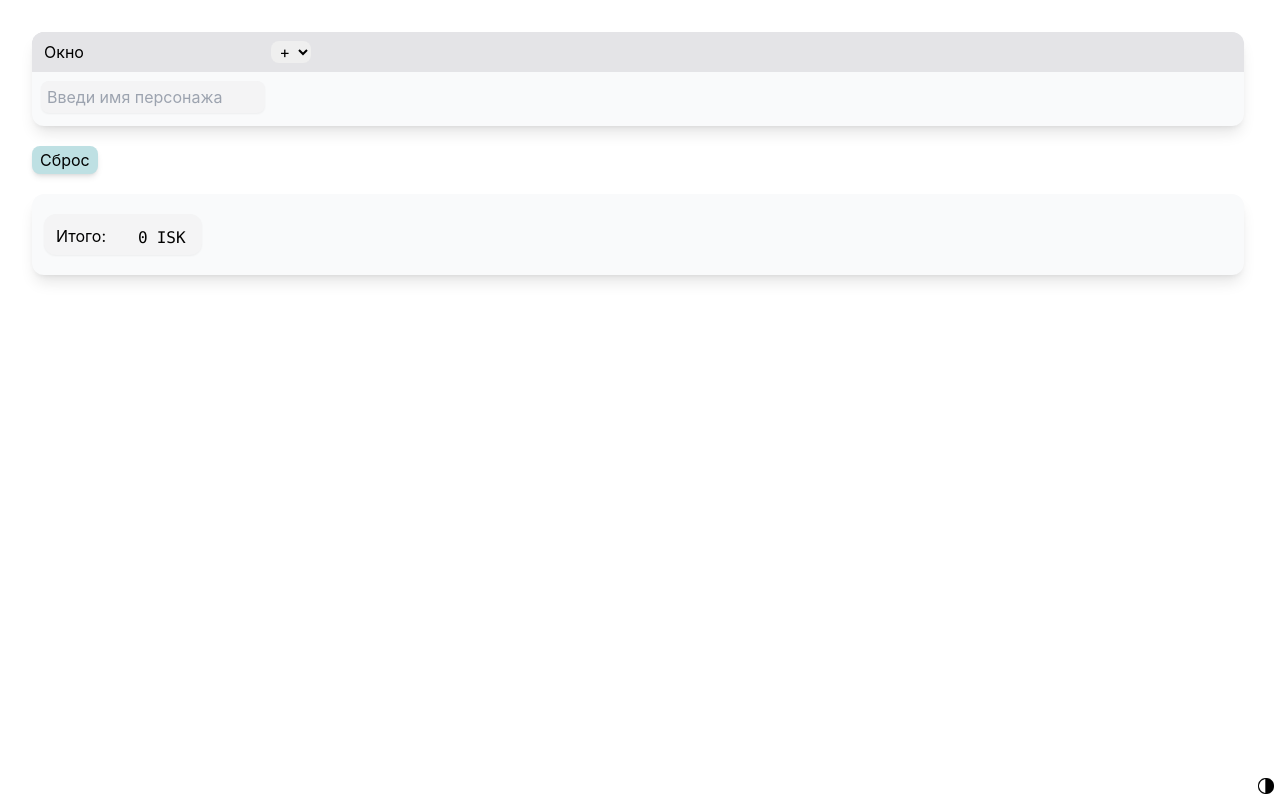
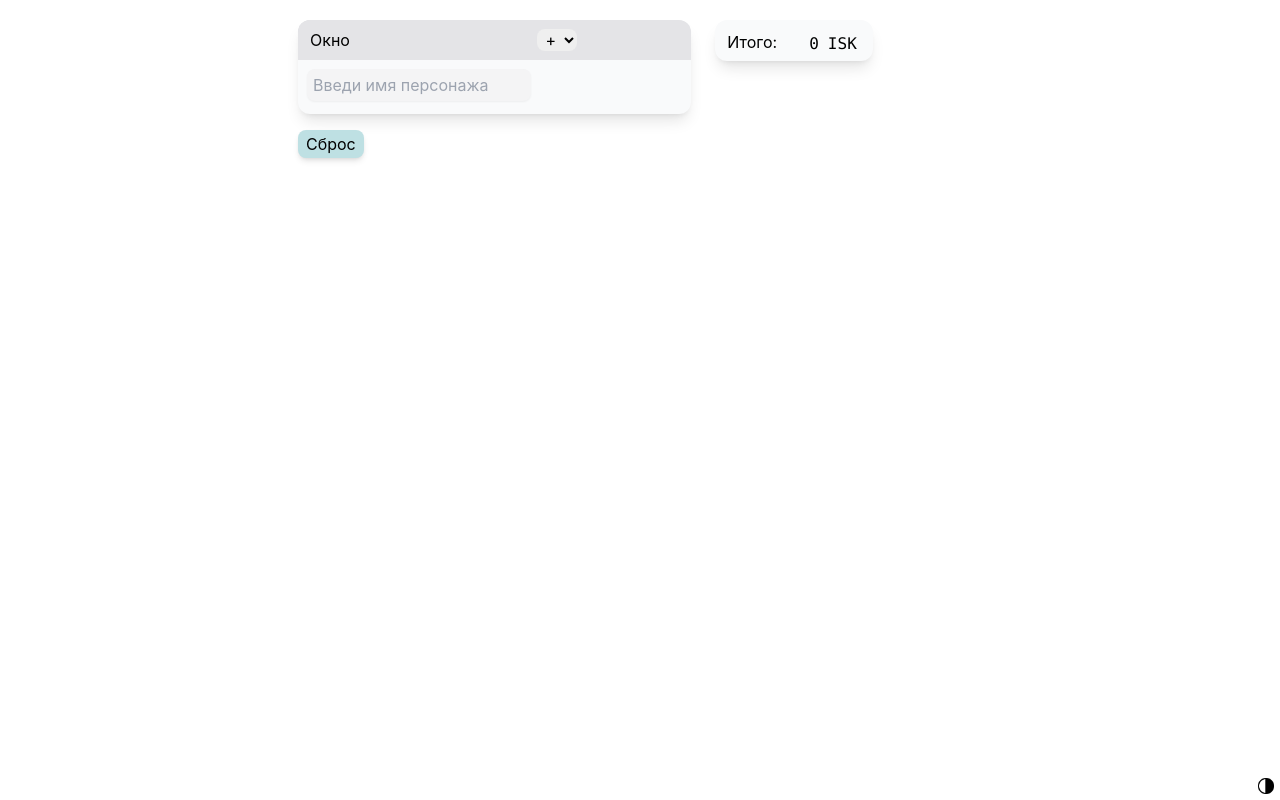
Before and after one commit to alpha02x/crabber, a React (Vite) app: page / in a window 1280 px wide. Built offline with nearby package versions, Linux system fonts and the light colour scheme.

Commit message:
move to grid layout

```diff
--- a/src/App.tsx
+++ b/src/App.tsx
@@ -5,6 +5,7 @@ import TableColumn from "./models/TableColumn";
 import AnomalyDefinitons from "./definitions/AnomalyDefinitons";
 import { Calculator } from "./components/Calculator";
 import { AppStateManagementContext } from "./AppStateManagementContext";
+import ResetButton from "./components/ResetButton";
 
 type AppState = {
 	darkTheme: boolean;
@@ -171,12 +172,14 @@ export class App extends React.Component {
 				}
 			)}>
 				<div className={"min-h-screen" + (this.isDarkTheme() ? " dark" : "")}>
-					<div className="p-3 min-h-screen w-full bg-white dark:bg-zinc-700">
+					<div className="w-full min-h-screen bg-white dark:bg-zinc-700">
+						<div className="grid grid-cols-1 lg:grid-cols-[auto_auto] grid-rows-[repeat(auto,_4)] lg:grid-rows-[repeat(auto,_3)] gap-y-4 gap-x-6 p-2 pb-8 lg:pt-5 max-w-[1920px] lg:min-w-[700px] lg:w-fit mx-auto">
 							<AnomaliesTable
 								tableColumns={this.state.tableState.tableColumns}
 								chars={this.state.tableState.chars}
 								precheckedChars={this.state.tableState.precheckedChars}
 							/>
+							<ResetButton />
 							<Calculator
 								tableColumns={this.state.tableState.tableColumns}
 								chars={this.state.tableState.chars}
@@ -184,6 +187,7 @@ export class App extends React.Component {
 							<DarkModeButton
 								darkTheme={this.isDarkTheme()}
 							/>
+						</div>
 					</div>
 				</div>
 			</AppStateManagementContext.Provider>
--- a/src/components/AnomaliesTable.tsx
+++ b/src/components/AnomaliesTable.tsx
@@ -5,7 +5,6 @@ import { AnomalyAdditionControl } from "./AnomaliesTable/AnomalyAdditionControl"
 import TableColumn from "../models/TableColumn";
 import { ColumnHeading } from "./AnomaliesTable/ColumnHeading/ColumnHeading";
 import { CharName } from "./AnomaliesTable/CharName";
-import ResetButton from "./AnomaliesTable/ResetButton";
 import { AppStateManagementContext } from "../AppStateManagementContext";
 
 type AnomaliesTableProps = {
@@ -20,8 +19,7 @@ export class AnomaliesTable extends React.Component<AnomaliesTableProps> {
 
 	render() {
 		return (
-			[
-				<div className='overflow-x-auto overflow-y-visible mt-5 ml-2 mr-3 sm:ml-5 sm:mr-6 2xl:ml-72 2xl:mr-72 shadow-lg rounded-xl bg-[#f9fafb] dark:bg-zinc-600'>
+			<div className='col-start-1 col-end-2 row-start-1 row-end-2 overflow-x-auto overflow-y-visible shadow-lg rounded-xl bg-[#f9fafb] dark:bg-zinc-600'>
 				<table className="pt-2 mb-2 px-3 w-full">
 					<tbody>
 						<tr className="bg-zinc-200 dark:bg-zinc-500">
@@ -82,9 +80,7 @@ export class AnomaliesTable extends React.Component<AnomaliesTableProps> {
 						</tr>
 					</tbody>
 				</table>
-				</div>,
-				<ResetButton/>
-			]
+			</div>
 		);
 	}
 }
--- a/src/components/Calculator.tsx
+++ b/src/components/Calculator.tsx
@@ -63,11 +63,11 @@ export class Calculator extends React.Component<CalculatorProps, CalculatorState
 		]);
 
 		return (
-			<div className='flex flex-col flex-nowrap overflow-auto mb-7 mt-5 ml-2 mr-3 py-2 sm:ml-5 sm:mr-6 2xl:ml-72 2xl:mr-72 shadow-lg rounded-xl bg-[#f9fafb] dark:bg-zinc-600'>
-				<div className='w-fit m-3 py-1 shadow-sm bg-zinc-100 dark:bg-zinc-500 rounded-xl'>
+			[
+				<div className='overflow-x-auto max-w-fit h-fit lg:col-start-2 py-1 shadow-lg bg-[#f9fafb] dark:bg-zinc-600 rounded-xl'>
 					<table>
 						{charsToIncomeMap.map(([char, income]) => (
-							<tr className={this.props.chars.indexOf(char) % 2 === 1 ? "dark:bg-[#52525b]/40 bg-zinc-200/50" : ""}>
+							<tr className={this.props.chars.indexOf(char) % 2 === 1 ? "dark:bg-[#4c4c55] bg-[#f1f1f3]" : ""}>
 								<td className='pt-1 pl-2 max-w-52'>
 									<CalculatorCharName
 										changeCoefficient={this.changeCoefficient.bind(this)}
@@ -98,12 +98,12 @@ export class Calculator extends React.Component<CalculatorProps, CalculatorState
 							</td>
 						</tr>
 					</table>
-				</div>
+				</div>,
 				<BlueLootCalculator
 					totalFarmedMoney={this.getAllCharsSum()}
 					charsToIncomeMap={new Map(charsToIncomeMap)}
 				/>
-			</div>
+			]
 		);
 	}
 }
--- a/src/components/Calculator/BlueLootCalculator.tsx
+++ b/src/components/Calculator/BlueLootCalculator.tsx
@@ -89,11 +89,12 @@ export class BlueLootCalculator extends React.Component<BlueLootCalculatorProps,
 	render(): React.ReactNode {
 		let isEnoughCargo = this.getCargoPrice(this.state.cargoContents) >= this.props.totalFarmedMoney;
 		return (
-			<div className={(this.props.charsToIncomeMap.size < 1 ? "hidden " : "") + 'w-fit m-3 pt-1 shadow-sm bg-zinc-100 dark:bg-zinc-500 rounded-xl'}>
+			<div className="col-start-1 col-end-2 overflow-x-auto overflow-y-visible shadow-lg w-fit rounded-xl">
+				<div className={(this.props.charsToIncomeMap.size < 1 ? "hidden " : "") + 'w-fit pt-1 bg-[#f9fafb] dark:bg-zinc-600 rounded-xl overflow-x-auto overflow-y-visible'}>
 					<div className="px-3 my-0.5 dark:text-zinc-100">Карго:</div>
 					<textarea
 						id='cargoInput'
-					className='w-80 min-h-16 max-h-64 mx-3 px-1 pt-1 mt-1 mb-2 rounded-md font-mono text-[0.8125rem] dark:text-zinc-100 dark:bg-zinc-400 placeholder:text-zinc-300'
+						className='w-80 min-h-16 max-h-64 mx-3 px-1 pt-1 mt-1 mb-2 rounded-md font-mono text-[0.8125rem] bg-zinc-100 dark:bg-zinc-500 dark:text-zinc-100 placeholder:text-zinc-400'
 						placeholder='Вставь карго сюда'
 						onChange={this.onChange.bind(this)}
 					/>
@@ -120,7 +121,7 @@ export class BlueLootCalculator extends React.Component<BlueLootCalculatorProps,
 								</tr>
 								{Array.from(this.calculateBlueLootDistribution(this.state.cargoContents).entries()).map(
 									([char, blueLoot]) => (
-									<tr className={(Array.from(this.props.charsToIncomeMap.keys()).indexOf(char) % 2 === 1) ? "dark:bg-[#52525b]/40 bg-zinc-200/50" : ""}>
+										<tr className={(Array.from(this.props.charsToIncomeMap.keys()).indexOf(char) % 2 === 1) ? "dark:bg-[#4c4c55] bg-[#f1f1f3]" : ""}>
 											<td className='py-1 pl-3 pr-4 overflow-hidden text-nowrap text-ellipsis max-w-44 xl:max-w-72 m-auto'>{char}</td>
 											{Array.from(blueLoot).map(([_, blueLootCount]) => (
 												<td className='font-mono text-center'>{blueLootCount}</td>
@@ -145,6 +146,7 @@ export class BlueLootCalculator extends React.Component<BlueLootCalculatorProps,
 						</div>
 					)}
 				</div>
+			</div>
 		);
 	}
 }
--- a/src/components/AnomaliesTable/ResetButton.tsx
+++ b/src/components/ResetButton.tsx
@@ -1,5 +1,5 @@
 import React from "react";
-import { AppStateManagementContext } from "../../AppStateManagementContext";
+import { AppStateManagementContext } from "../AppStateManagementContext";
 
 type ResetButtonState = {
 	showToolTip: boolean;
@@ -13,8 +13,8 @@ export class ResetButton extends React.Component<{}, ResetButtonState> {
 
 	render(): React.ReactNode {
 		return (
-			<div className="flex flex-row flex-nowrap mt-5 md-5 ml-2 sm:ml-5 2xl:ml-72">
-				<div
+			<div className="col-start-1 col-end-1 row-start-2 row-end-3 flex flex-row flex-nowrap">
+				<button
 					className='p-0.5 px-2 w-fit rounded-lg shadow-md hover:shadow-lg cursor-pointer select-none bg-eastern-blue-200 dark:bg-eastern-blue-700 dark:text-zinc-200'
 					onDoubleClick={() => {
 						this.setState({ showToolTip: false });
@@ -25,8 +25,7 @@ export class ResetButton extends React.Component<{}, ResetButtonState> {
 					}}
 				>
 					Сброс
-
-				</div>
+				</button>
 				{this.state.showToolTip && <div className='ml-3 select-none text-sm pt-1 text-zinc-400 animate-fadein300'>⇐ Двойной клик для сброса</div>}
 			</div>
 		);
```
Lines whose indentation alone changed are shown as unchanged.
